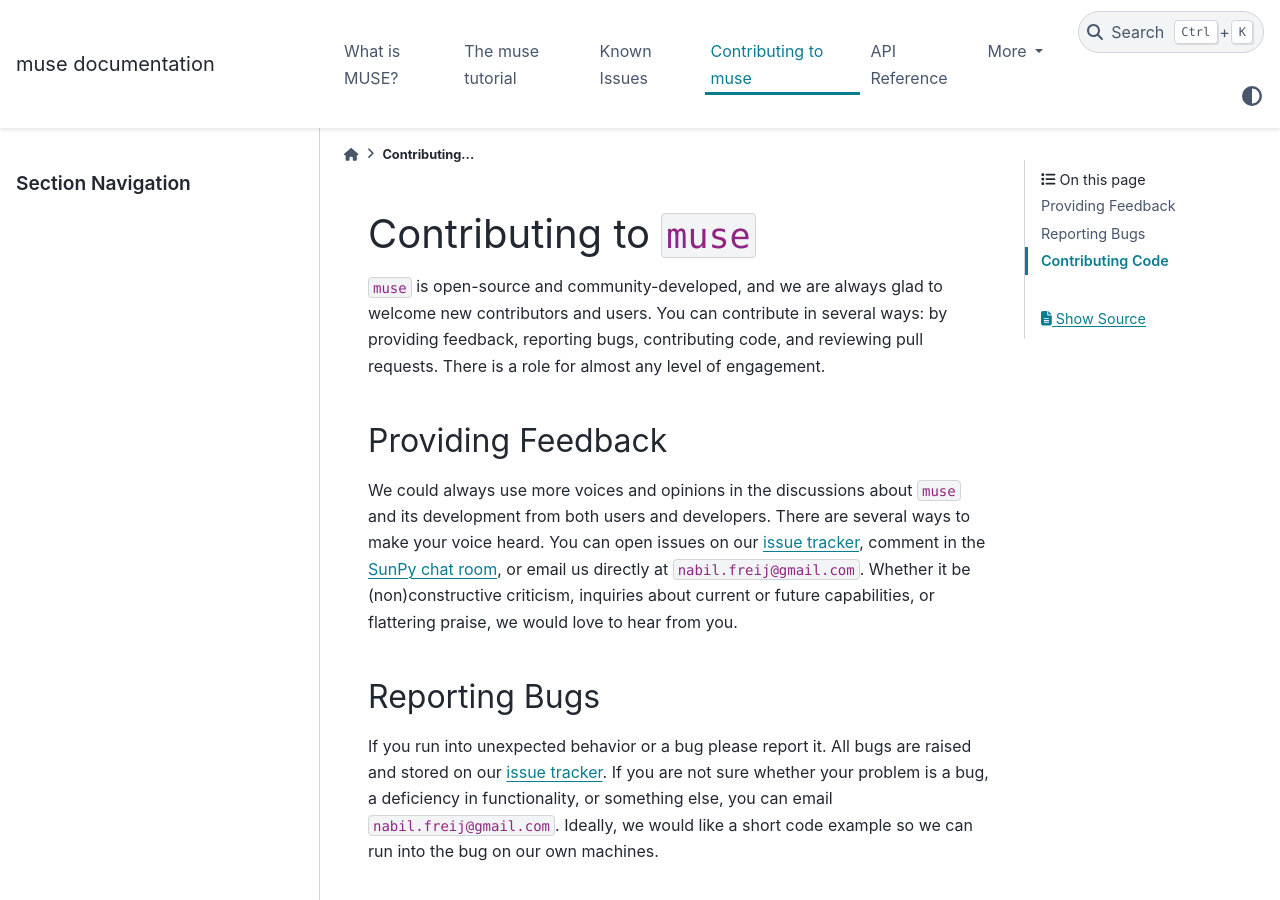
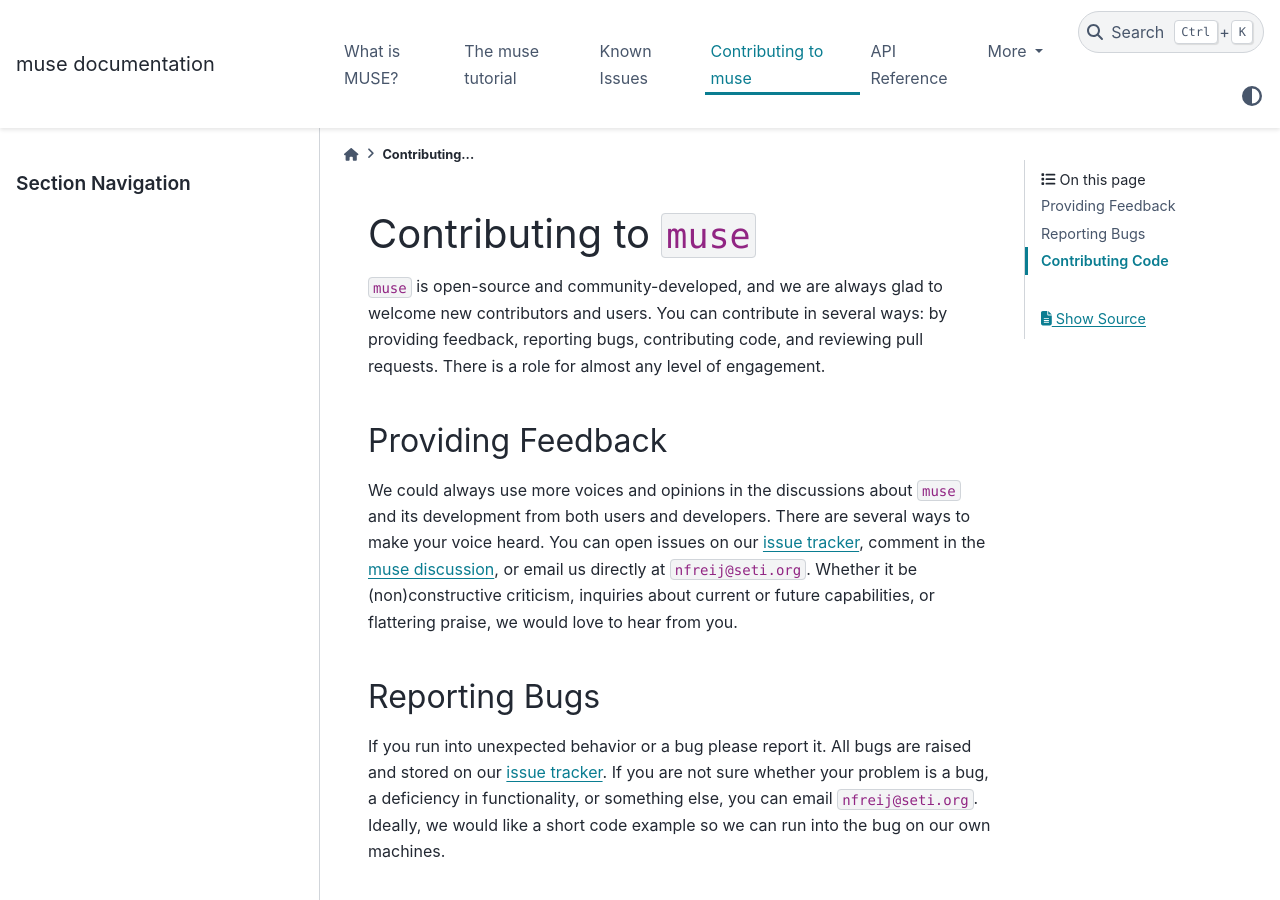
Before and after one commit to LM-SAL/muse, a Sphinx documentation site: the page built from docs/contributing.rst, in a window 1280 px wide and 900 px high. Built offline with Sphinx 7.4.7 and the PyData theme 0.15.4, drawn with Linux system fonts in a browser that asks for light colours; pages that are not in the unit, such as notebooks, are missing from menus; the version number could not be read and is left out.

```diff
--- a/docs/contributing.rst
+++ b/docs/contributing.rst
@@ -11,7 +11,7 @@
 
 We could always use more voices and opinions in the discussions about ``muse`` and its development from both users and developers.
 There are several ways to make your voice heard.
-You can open issues on our `issue tracker`_, comment in the `SunPy chat room`_, or email us directly at ``nabil.freij@gmail.com``.
+You can open issues on our `issue tracker`_, comment in the `muse discussion`_, or email us directly at ``nfreij@seti.org``.
 Whether it be (non)constructive criticism, inquiries about current or future capabilities, or flattering praise, we would love to hear from you.
 
 Reporting Bugs
@@ -19,7 +19,7 @@
 
 If you run into unexpected behavior or a bug please report it.
 All bugs are raised and stored on our `issue tracker`_.
-If you are not sure whether your problem is a bug, a deficiency in functionality, or something else, you can email ``nabil.freij@gmail.com``.
+If you are not sure whether your problem is a bug, a deficiency in functionality, or something else, you can email ``nfreij@seti.org``.
 Ideally, we would like a short code example so we can run into the bug on our own machines.
 
 Contributing Code
@@ -49,4 +49,4 @@
 .. _GitHub guide: https://github.com/git-guides
 .. _git guide: https://git-scm.com/book/en/v2/Getting-Started-Git-Basics
 .. _sunpy Developers Guide: http://docs.sunpy.org/en/latest/dev_guide
-.. _SunPy chat room: https://app.element.io/#/room/#sunpy:openastronomy.org
+.. _muse discussion: https://github.com/LM-SAL/muse/discussions
```
Also changed, not shown: .ruff.toml.
